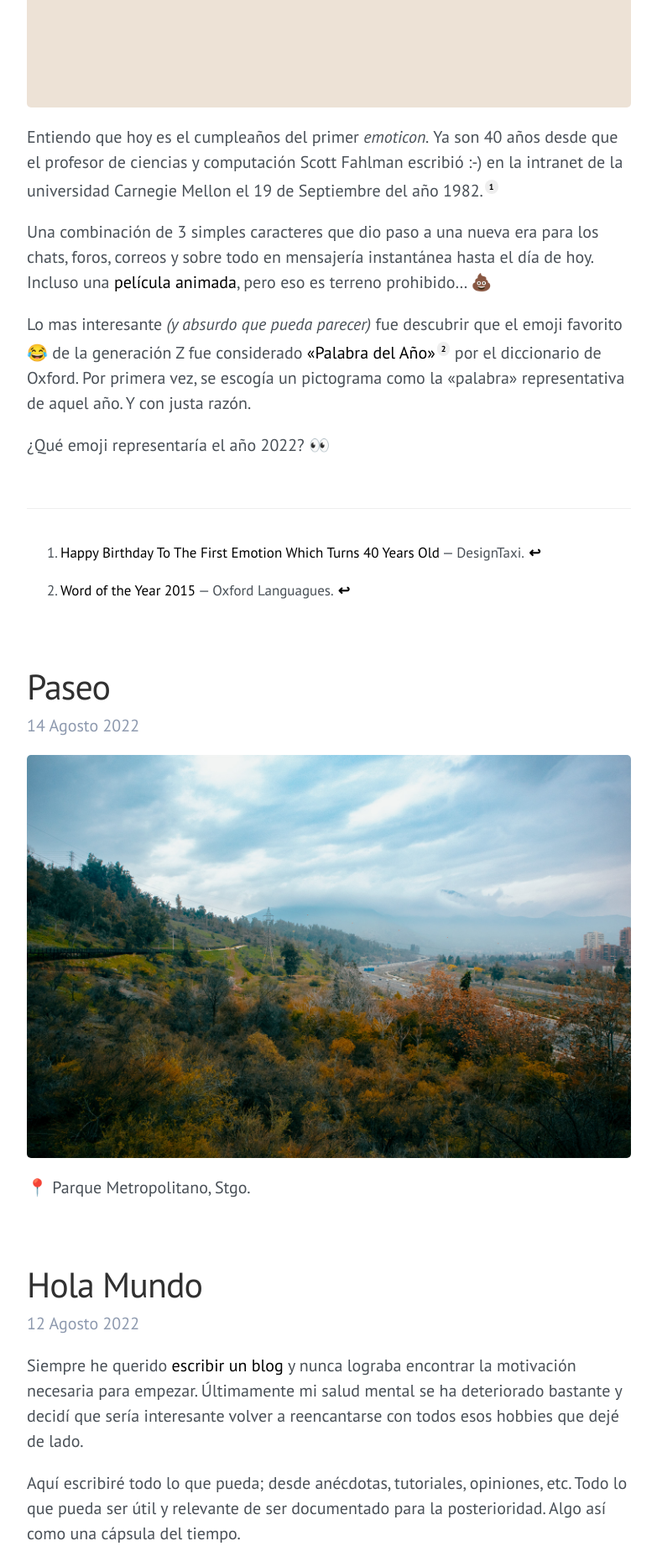
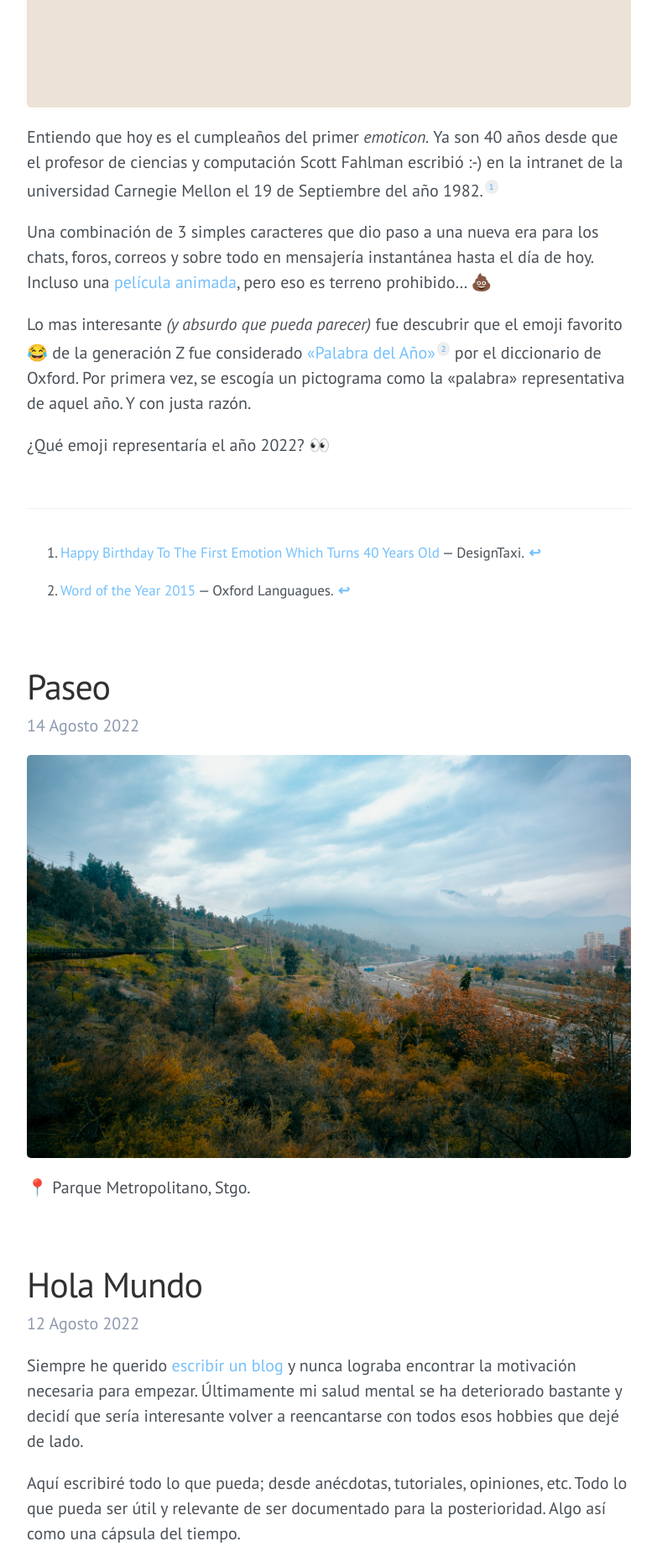
Before and after one commit to darriagada/darriagada.github.io, a Jekyll site: the page built from index.html, in a window 1280 px wide. Shown: the part 553-2419 px from the top of the page at 84% size, without its empty margins (248-1031 px from the left). Built offline with Jekyll 4.4.1, drawn with Linux system fonts in a browser that asks for light colours; the list of posts is cut into pages by our own code; comment, search, counter and statistics services are not loaded.

Commit message:
Update lanyon.css

```diff
--- a/public/css/lanyon.css
+++ b/public/css/lanyon.css
@@ -57,7 +57,7 @@ h1, h2, h3, h4, h5, h6 {
 
 
 a {
-	color:#000;
+	color:#74c0fc;
 }
 
 /*
@@ -113,7 +113,7 @@ a {
   color: #505050;
 }
 .masthead-title a {
-  color: #505050;
+  color: #495057;
 }
 .masthead-title small {
   font-size: 75%;
```
